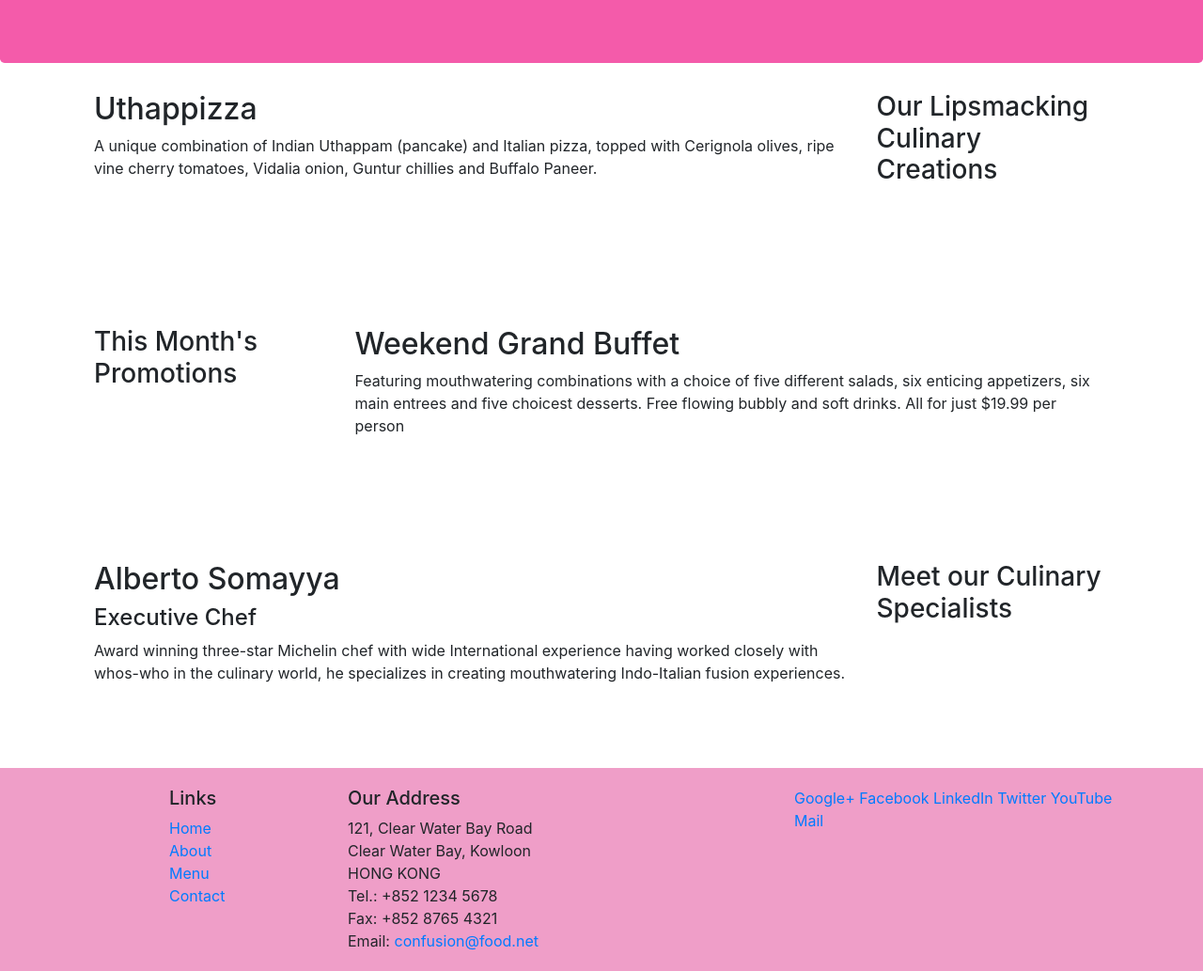
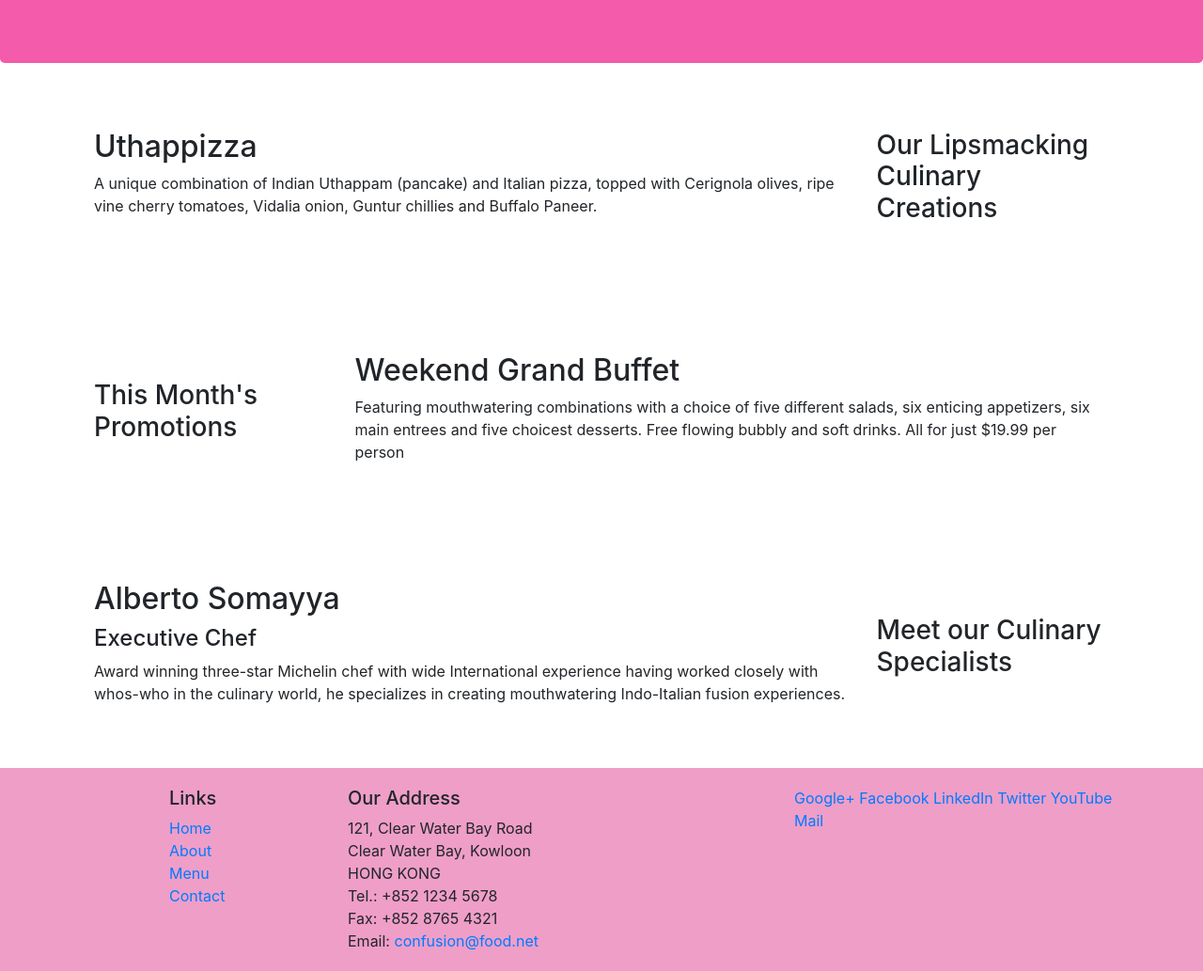
Before and after one commit to christophermontero/UI-Bootstrap4, a website: page index.html in a window 1280 px wide. Shown: the part 217-1250 px from the top of the page at 94% size. Drawn offline with nearby package versions, Linux system fonts and the light colour scheme.

Commit message:
Aligned vertically and horizontally the content of webpage

```diff
--- a/index.html
+++ b/index.html
@@ -29,7 +29,7 @@
     </header>
 
     <div class="container">
-        <div class="row row-content">
+        <div class="row row-content align-items-center">
             <div class="col-12 col-sm-4 oreder-sm-last col-md-3">
                 <h3>Our Lipsmacking Culinary Creations</h3>
             </div>
@@ -40,7 +40,7 @@
         </div>
 
 
-        <div class="row row-content">
+        <div class="row row-content align-items-center">
             <div class="col-12 col-sm-4 order-sm-first col-md-3">
                 <h3>This Month's Promotions</h3>
             </div>
@@ -50,7 +50,7 @@
             </div>
         </div>
 
-        <div class="row row-content">
+        <div class="row row-content align-items-center">
             <div class="col-12 col-sm-4 order-sm-last col-md-3">
                 <h3>Meet our Culinary Specialists</h3>
             </div>
```
